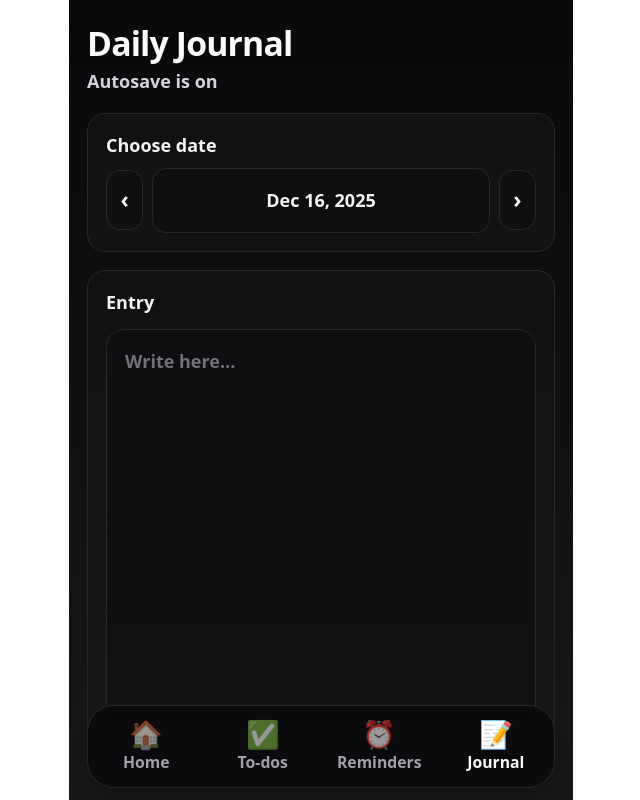
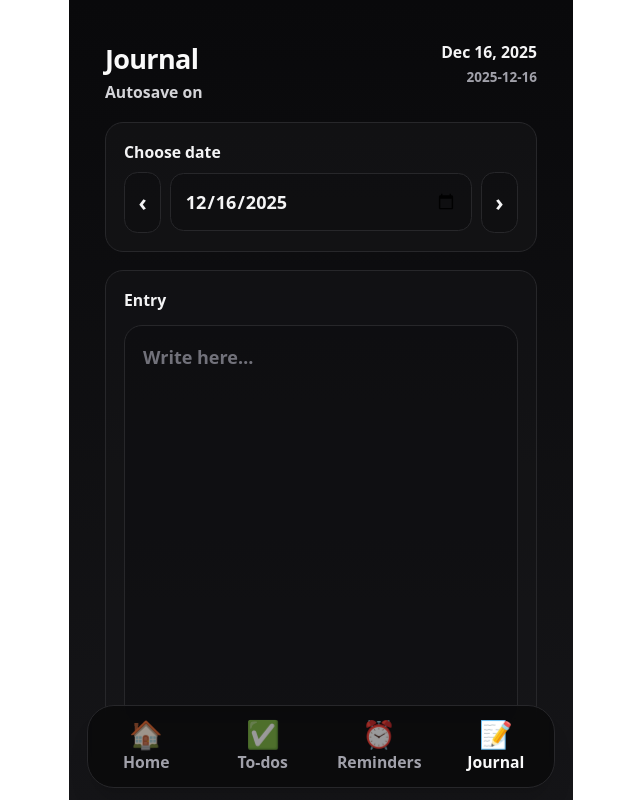
Before and after one commit to fadkeprasad/family-hub, a React (Vite) app: page /journal in a window 1280 px wide. Shown: the top 800 px of the page, without its empty margins (319-959 px from the left). Built offline with nearby package versions, Linux system fonts and the light colour scheme; no server answers; the database is empty; sample sign-in values are in the browser's storage.

Commit message:
Baseline: Google auth + ownerUid scoping + autosave journal

```diff
--- a/src/index.css
+++ b/src/index.css
@@ -16,3 +16,24 @@ html {
 body {
   color: #111827; /* zinc-900-ish */
 }
+/* Make the native date picker icon visible on dark backgrounds */
+input[type="date"] {
+  color-scheme: dark;
+}
+
+input[type="date"]::-webkit-calendar-picker-indicator {
+  filter: invert(1);
+  opacity: 0.9;
+  cursor: pointer;
+}
+
+input[type="date"]::-webkit-calendar-picker-indicator:hover {
+  opacity: 1;
+}
+.date-dark-icon {
+  color-scheme: dark;
+}
+.date-dark-icon::-webkit-calendar-picker-indicator {
+  filter: invert(1);
+  opacity: 0.9;
+}
--- a/src/lib/firebase.ts
+++ b/src/lib/firebase.ts
@@ -1,5 +1,10 @@
 import { initializeApp } from "firebase/app";
-import { getAuth, setPersistence, browserLocalPersistence } from "firebase/auth";
+import {
+  getAuth,
+  indexedDBLocalPersistence,
+  browserLocalPersistence,
+  setPersistence,
+} from "firebase/auth";
 import { getFirestore } from "firebase/firestore";
 
 const firebaseConfig = {
@@ -14,7 +19,10 @@ const app = initializeApp(firebaseConfig);
 export const auth = getAuth(app);
 export const db = getFirestore(app);
 
-// Keep user signed in across browser restarts
-setPersistence(auth, browserLocalPersistence).catch(() => {
-  // ignore
+// Keep user signed in across browser restarts.
+// Prefer IndexedDB (more robust), fallback to localStorage.
+setPersistence(auth, indexedDBLocalPersistence).catch(() => {
+  setPersistence(auth, browserLocalPersistence).catch(() => {
+    // ignore
+  });
 });
--- a/src/pages/Home.tsx
+++ b/src/pages/Home.tsx
@@ -35,7 +35,7 @@ export default function Home() {
         className="mt-5 w-full rounded-2xl border border-zinc-800 bg-zinc-900/40 py-4 text-base font-extrabold text-zinc-200"
         onClick={resetLogin}
       >
-        Reset login
+        Logout
       </button>
     </div>
   );
--- a/src/pages/Journal.tsx
+++ b/src/pages/Journal.tsx
@@ -1,4 +1,7 @@
-import { useMemo, useState } from "react";
+import { useEffect, useMemo, useRef, useState } from "react";
+import { doc, onSnapshot, serverTimestamp, setDoc } from "firebase/firestore";
+import { db } from "../lib/firebase";
+import useAuthUser from "../hooks/useAuthUser";
 import { ymdToday } from "../lib/dateUtil";
 
 function ymdToDate(ymd: string) {
@@ -17,39 +20,175 @@ function addDaysYmd(ymd: string, delta: number) {
   return dateToYmd(dt);
 }
 
+type SaveState = "idle" | "saving" | "saved" | "error";
+
 export default function Journal() {
-  const [selectedDate, setSelectedDate] = useState(ymdToday);
+  const { user } = useAuthUser();
+  const uid = user?.uid ?? "";
+
+  const [selectedDate, setSelectedDate] = useState(() => ymdToday());
+  const [text, setText] = useState("");
+  const [saveState, setSaveState] = useState<SaveState>("idle");
+
+  // Prevent remote snapshots from overwriting while user is typing
+  const dirtyRef = useRef(false);
+  const lastRemoteTextRef = useRef<string>("");
+
+  const docId = useMemo(() => (uid ? `${uid}_${selectedDate}` : ""), [uid, selectedDate]);
+  const docRef = useMemo(() => (docId ? doc(db, "journals", docId) : null), [docId]);
 
   const pretty = useMemo(() => {
     const dt = ymdToDate(selectedDate);
-    return dt.toLocaleDateString(undefined, { year: "numeric", month: "short", day: "numeric" });
+    return dt.toLocaleDateString(undefined, {
+      year: "numeric",
+      month: "short",
+      day: "numeric",
+    });
   }, [selectedDate]);
 
+  // Load current day entry (live)
+  useEffect(() => {
+    if (!docRef) {
+      setText("");
+      setSaveState("idle");
+      dirtyRef.current = false;
+      lastRemoteTextRef.current = "";
+      return;
+    }
+
+    setSaveState("idle");
+
+    const unsub = onSnapshot(
+      docRef,
+      (snap) => {
+        const remoteText = snap.exists() ? String((snap.data() as any).text ?? "") : "";
+        lastRemoteTextRef.current = remoteText;
+
+        // Only apply remote updates if user isn't editing locally
+        if (!dirtyRef.current) {
+          setText(remoteText);
+        }
+      },
+      () => {
+        setSaveState("error");
+      },
+    );
+
+    return () => unsub();
+  }, [docRef]);
+
+  async function saveNow(currentText: string) {
+    if (!uid || !docRef) return;
+
+    setSaveState("saving");
+    try {
+      await setDoc(
+        docRef,
+        {
+          ownerUid: uid,
+          date: selectedDate,
+          text: currentText,
+          updatedAt: serverTimestamp(),
+          createdAt: serverTimestamp(),
+        },
+        { merge: true },
+      );
+
+      dirtyRef.current = false;
+      setSaveState("saved");
+
+      // drop back to idle after a moment so UI doesn’t feel “stuck”
+      window.setTimeout(() => {
+        setSaveState((s) => (s === "saved" ? "idle" : s));
+      }, 900);
+    } catch {
+      setSaveState("error");
+    }
+  }
+
+  // Debounced autosave
+  useEffect(() => {
+    if (!uid || !docRef) return;
+
+    // If text equals last remote text and we're not dirty, do nothing
+    if (!dirtyRef.current) return;
+
+    const t = window.setTimeout(() => {
+      void saveNow(text);
+    }, 500);
+
+    return () => window.clearTimeout(t);
+  }, [text, uid, docRef]);
+
+  // Flush on date change/unmount (best-effort)
+  useEffect(() => {
+    return () => {
+      if (!dirtyRef.current) return;
+      if (!uid || !docRef) return;
+      // fire and forget
+      void saveNow(text);
+    };
+    // eslint-disable-next-line react-hooks/exhaustive-deps
+  }, [selectedDate, uid, docRef]);
+
+  const statusLabel = useMemo(() => {
+    if (!uid) return "Sign in to save";
+    if (saveState === "saving") return "Saving…";
+    if (saveState === "saved") return "Saved";
+    if (saveState === "error") return "Save failed";
+    return "Autosave on";
+  }, [saveState, uid]);
+
   return (
-    <div>
-      <h1 className="text-3xl font-extrabold tracking-tight text-zinc-50">Daily Journal</h1>
-      <p className="mt-1 text-base font-semibold text-zinc-300">Autosave is on</p>
+    <div className="px-4 pb-24 pt-4">
+      <div className="flex items-start justify-between">
+        <div>
+          <h1 className="text-2xl font-extrabold tracking-tight text-zinc-50">Journal</h1>
+          <p className="mt-1 text-sm font-semibold text-zinc-300">{statusLabel}</p>
+        </div>
+
+        <div className="text-right">
+          <div className="text-sm font-extrabold text-zinc-100">{pretty}</div>
+          <div className="mt-1 text-xs font-semibold text-zinc-400">{selectedDate}</div>
+        </div>
+      </div>
 
       <div className="mt-4 rounded-2xl border border-zinc-800 bg-zinc-900/50 p-4">
-        <div className="text-base font-extrabold text-zinc-100">Choose date</div>
+        <div className="text-sm font-extrabold text-zinc-100">Choose date</div>
 
         <div className="mt-2 flex items-center gap-2">
           <button
             className="rounded-xl border border-zinc-800 bg-zinc-950/30 px-3 py-3 text-xl font-extrabold text-zinc-100"
-            onClick={() => setSelectedDate((d) => addDaysYmd(d, -1))}
+            onClick={() => {
+              // flush before switching
+              if (dirtyRef.current) void saveNow(text);
+              setSelectedDate((d) => addDaysYmd(d, -1));
+              dirtyRef.current = false;
+            }}
             aria-label="Previous day"
             type="button"
           >
             ‹
           </button>
 
-          <div className="min-w-0 flex-1 rounded-xl border border-zinc-800 bg-zinc-950/30 px-4 py-4 text-center text-base font-extrabold text-zinc-100">
-            {pretty}
-          </div>
+          <input
+            type="date"
+            className="w-full rounded-xl border border-zinc-800 bg-zinc-950/30 px-3 py-3 text-base font-bold text-zinc-100"
+            value={selectedDate}
+            onChange={(e) => {
+              if (dirtyRef.current) void saveNow(text);
+              setSelectedDate(e.target.value);
+              dirtyRef.current = false;
+            }}
+          />
 
           <button
             className="rounded-xl border border-zinc-800 bg-zinc-950/30 px-3 py-3 text-xl font-extrabold text-zinc-100"
-            onClick={() => setSelectedDate((d) => addDaysYmd(d, 1))}
+            onClick={() => {
+              if (dirtyRef.current) void saveNow(text);
+              setSelectedDate((d) => addDaysYmd(d, 1));
+              dirtyRef.current = false;
+            }}
             aria-label="Next day"
             type="button"
           >
@@ -59,10 +198,20 @@ export default function Journal() {
       </div>
 
       <div className="mt-4 rounded-2xl border border-zinc-800 bg-zinc-900/40 p-4">
-        <div className="text-base font-extrabold text-zinc-100">Entry</div>
+        <div className="text-sm font-extrabold text-zinc-100">Entry</div>
+
         <textarea
-          className="mt-3 h-[50dvh] w-full resize-none rounded-2xl border border-zinc-800 bg-zinc-950/30 p-4 text-base font-semibold text-zinc-100 placeholder:text-zinc-500"
+          className="mt-3 h-[50dvh] w-full resize-none rounded-2xl border border-zinc-800 bg-zinc-950/30 px-4 py-4 text-base font-semibold text-zinc-100 placeholder:text-zinc-500 focus:outline-none focus:ring-2 focus:ring-zinc-600"
           placeholder="Write here…"
+          value={text}
+          onChange={(e) => {
+            const next = e.target.value;
+            setText(next);
+
+            // Mark dirty only if it differs from the last remote text
+            dirtyRef.current = next !== lastRemoteTextRef.current;
+          }}
+          spellCheck={false}
         />
       </div>
     </div>
```
Also changed, not shown: src/pages/Login.tsx (+25 -76 lines), src/pages/Reminders.tsx (+58 -24 lines).
